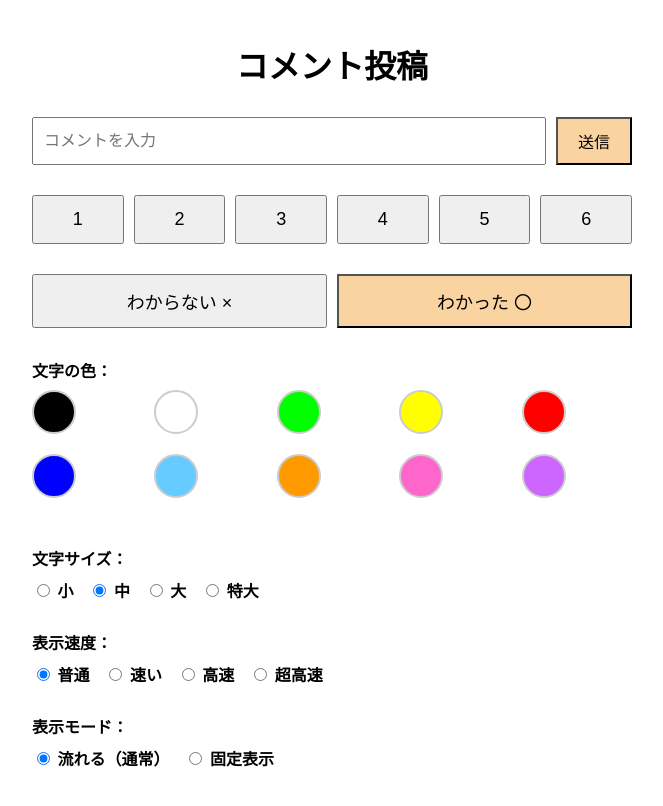
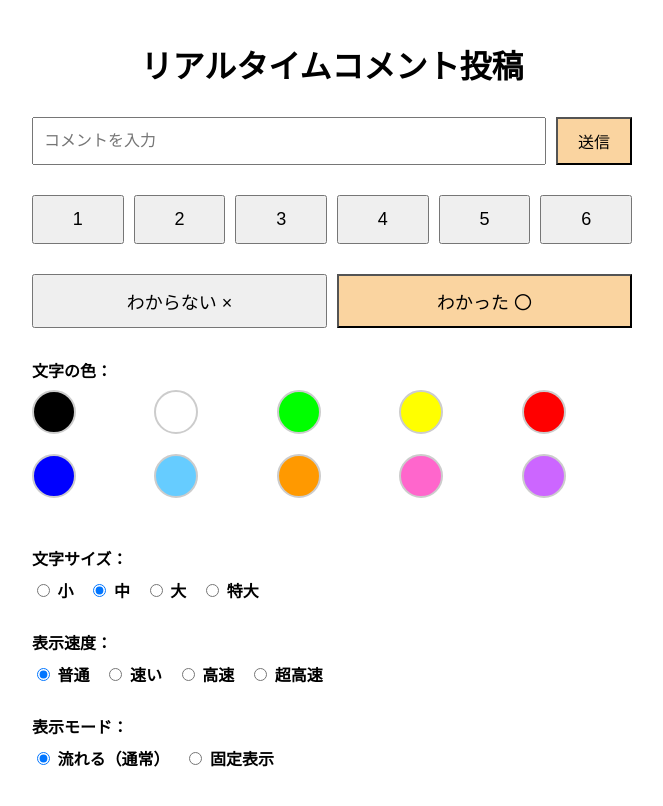
Before and after one commit to mogmogmog-hub/danmaku, a website: page public/comment.html in a window 1280 px wide. Shown: the whole page, without its empty margins (308-971 px from the left). Drawn offline with Linux system fonts and the light colour scheme.

Commit message:
Update comment.html

```diff
--- a/public/comment.html
+++ b/public/comment.html
@@ -123,7 +123,7 @@
 </head>
 
 <body>
-  <h1>コメント投稿</h1>
+  <h1>リアルタイムコメント投稿</h1>
 
   <div class="input-row">
     <input id="text" placeholder="コメントを入力">
```
